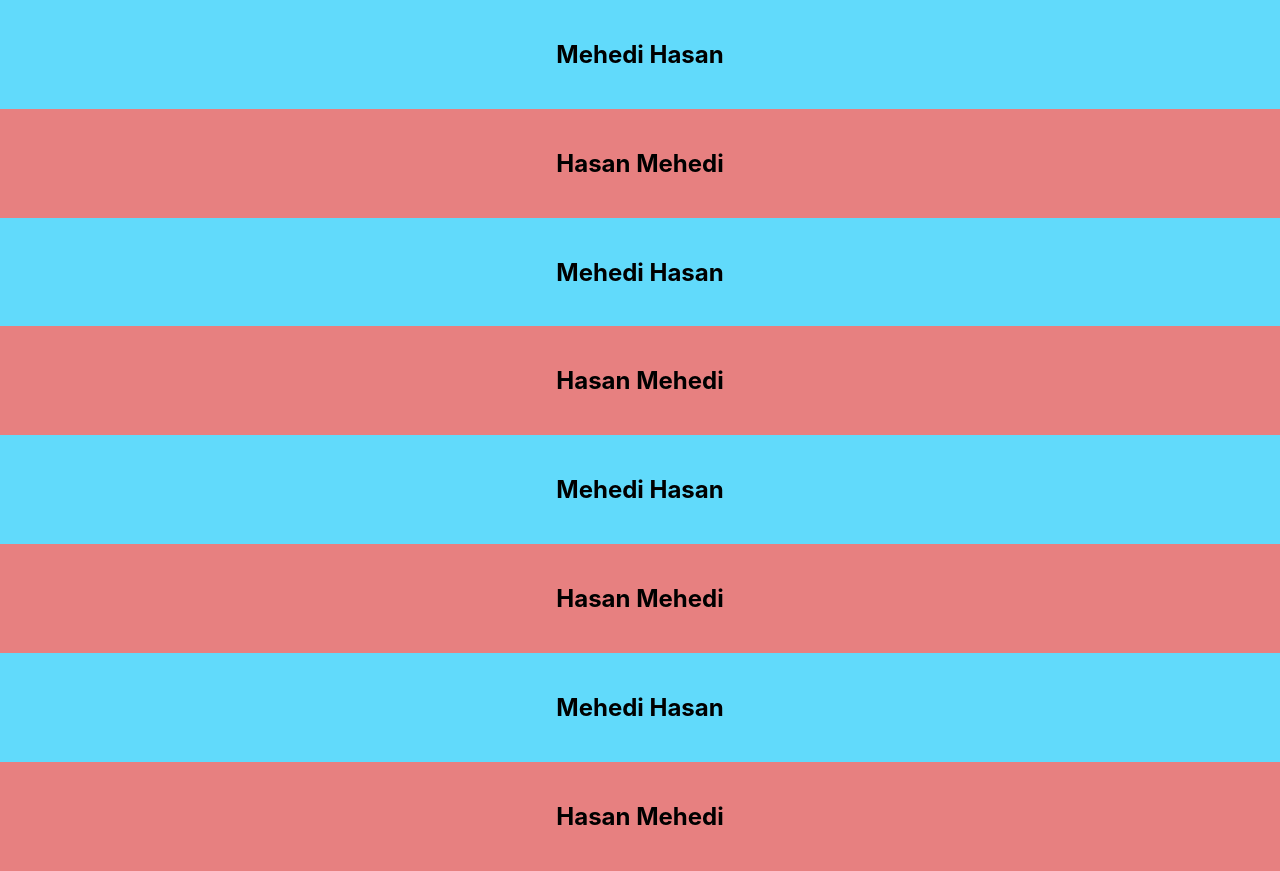
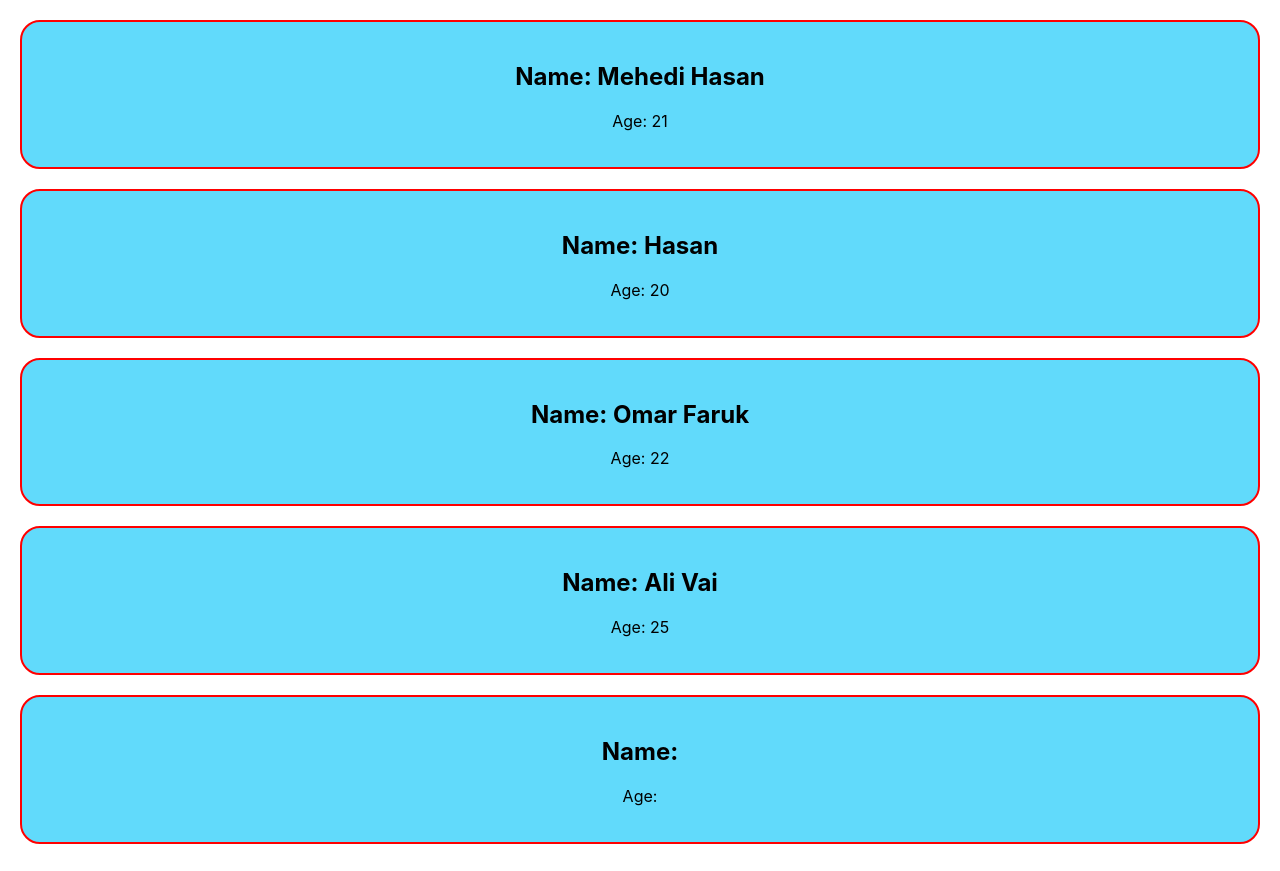
Before and after one commit to mehu-hub/React-App-1, a React (Create React App) app: page / in a window 1280 px wide. Built offline with nearby package versions, Linux system fonts and the light colour scheme.

Commit message:
Pass dynamic data to components

```diff
--- a/src/App.css
+++ b/src/App.css
@@ -41,6 +41,9 @@
 .person{
   background-color: #61dafb;
   padding: 20px;
+  margin: 20px;
+  border: 2px solid red;
+  border-radius: 20px;
 }
 .person2{
   background-color: rgb(231, 128, 128);
--- a/src/App.js
+++ b/src/App.js
@@ -3,22 +3,22 @@ import './App.css';
 function App() {
   return (
     <div className="App">
+      <Person name="Mehedi Hasan" age="21"></Person>
+      <Person name="Hasan" age="20"></Person>
+      <Person name="Omar Faruk" age="22"></Person>
+      <Person name="Ali Vai" age="25"></Person>
       <Person></Person>
-      <Person2></Person2>
-      <Person></Person>
-      <Person2></Person2>
-      <Person></Person>
-      <Person2></Person2>
-      <Person></Person>
-      <Person2></Person2>
+
     </div>
   );
 }
 
-function Person() {
+function Person(props) {
+  console.log(props)
   return (
     <div className='person'>
-      <h2>Mehedi Hasan</h2>
+      <h2>Name: {props.name}</h2>
+      <p>Age: {props.age}</p>
     </div>
   )
 }
```
